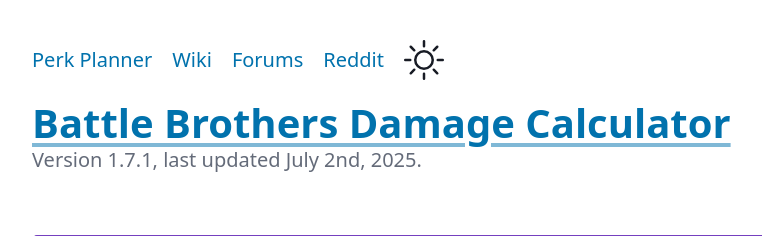
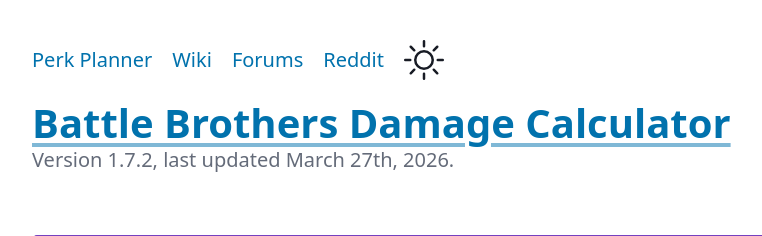
Before and after one commit to Osgboy/BBCalculator, a Django app: page / in a window 1280 px wide. Shown: the top 236 px of the page, without its empty margins (8-770 px from the left). Run offline with Django 5.2, Linux system fonts and the light colour scheme.

Commit message:
Updated to 1.7.2

```diff
--- a/calculator/BBCalc.py
+++ b/calculator/BBCalc.py
@@ -163,7 +163,7 @@ Skirmisher = False,          #Ignore * 1.25
 Overseer = False,            #Ignore * 1.1
 Wolfrider = False,           #Ignore * 1.25
 MasterArcher = False,        #Ignore * 1.25
-FrenziedDirewolf = False,    #Damage +20%.
+FrenziedDirewolf = False,    #Damage +25%.
 UnholdDay90 = False,         #Damage +10%.
 LindwurmDay170 = False,      #Damage +10%.
 
@@ -364,7 +364,7 @@ FallenBetrayerD = False,     #25% armor damage reduction for Watermill Betrayers
     if HedgeKnight:
         DamageMod *= 1.2
     if FrenziedDirewolf:
-        DamageMod *= 1.2
+        DamageMod *= 1.25
     if UnholdDay90:
         DamageMod *= 1.1
     if LindwurmDay170:
@@ -1431,3 +1431,5 @@ if __name__ == '__main__':
 #-- Reworked how 3Head Flail data is tracked to return the number of swings rather than tracking by each individual sub-hit. So instead of showing .33|.66|1 hits to kill, these would all be rounded up to 1.
 #---- Tracking by sub-hit skewed the averages down and made the weapon look stronger (Thank you smr_rst). Realistically it does not matter if you kill in a sub-hit but rather how many total swings it takes.
 #-- Added a AoE 2HHammer switch to the weapon options.
+#Version 1.7.2 (3/26/2026)
+#-- Fixed Frenzied Direwolf damage modifier to +25%. It was +20% in error (Thank you HeyPashi).
--- a/static/presets.js
+++ b/static/presets.js
@@ -250,7 +250,7 @@ switchTheme.addEventListener('click', (e)=> {
     isLight = !isLight
     html.setAttribute('data-theme', isLight? 'light':'dark')
     switchTheme.innerHTML = isLight? sun : moon
-    switchTheme.setAttribute('data-tooltip', `${isLight?'Light':'Dark'} theme`)
+    // switchTheme.setAttribute('data-tooltip', `${isLight?'Light':'Dark'} theme`)
     localStorage.setItem('theme', isLight? 'light':'dark')
     removeTooltip()
 })
--- a/templates/index.html
+++ b/templates/index.html
@@ -33,7 +33,7 @@
             </nav>
             <hgroup>
                 <h1><a href="/">Battle Brothers Damage Calculator</a></h1>
-                <p>Version 1.7.1, last updated July 2nd, 2025.</p>
+                <p>Version 1.7.2, last updated March 27th, 2026.</p>
             </hgroup>
         </header>
         <main class="container">
@@ -114,7 +114,7 @@
                                 <option class="atk-race-selection" value="Skirmisher" {% if request.AtkRace == "Skirmisher" %} selected {% endif %}>Goblin Skirmisher (+25% armor ignore)</option>
                                 <option class="atk-race-selection" value="Overseer" {% if request.AtkRace == "Overseer" %} selected {% endif %}>Goblin Overseer (+10% armor ignore)</option>
                                 <option class="atk-race-selection" value="Wolfrider" {% if request.AtkRace == "Wolfrider" %} selected {% endif %}>Goblin Wolfrider (+25% armor ignore)</option>
-                                <option class="atk-race-selection" value="FrenziedDirewolf" {% if request.AtkRace == "FrenziedDirewolf" %} selected {% endif %}>Frenzied Direwolf (+20% damage)</option>
+                                <option class="atk-race-selection" value="FrenziedDirewolf" {% if request.AtkRace == "FrenziedDirewolf" %} selected {% endif %}>Frenzied Direwolf (+25% damage)</option>
                                 <option class="atk-race-selection" value="UnholdDay90" {% if request.AtkRace == "UnholdDay90" %} selected {% endif %}>Unhold after day 90 (+10% damage)</option>
                                 <option class="atk-race-selection" value="LindwurmDay170" {% if request.AtkRace == "LindwurmDay170" %} selected {% endif %}>Lindwurm after day 170 (+20% damage)</option>
                             </select>
```
